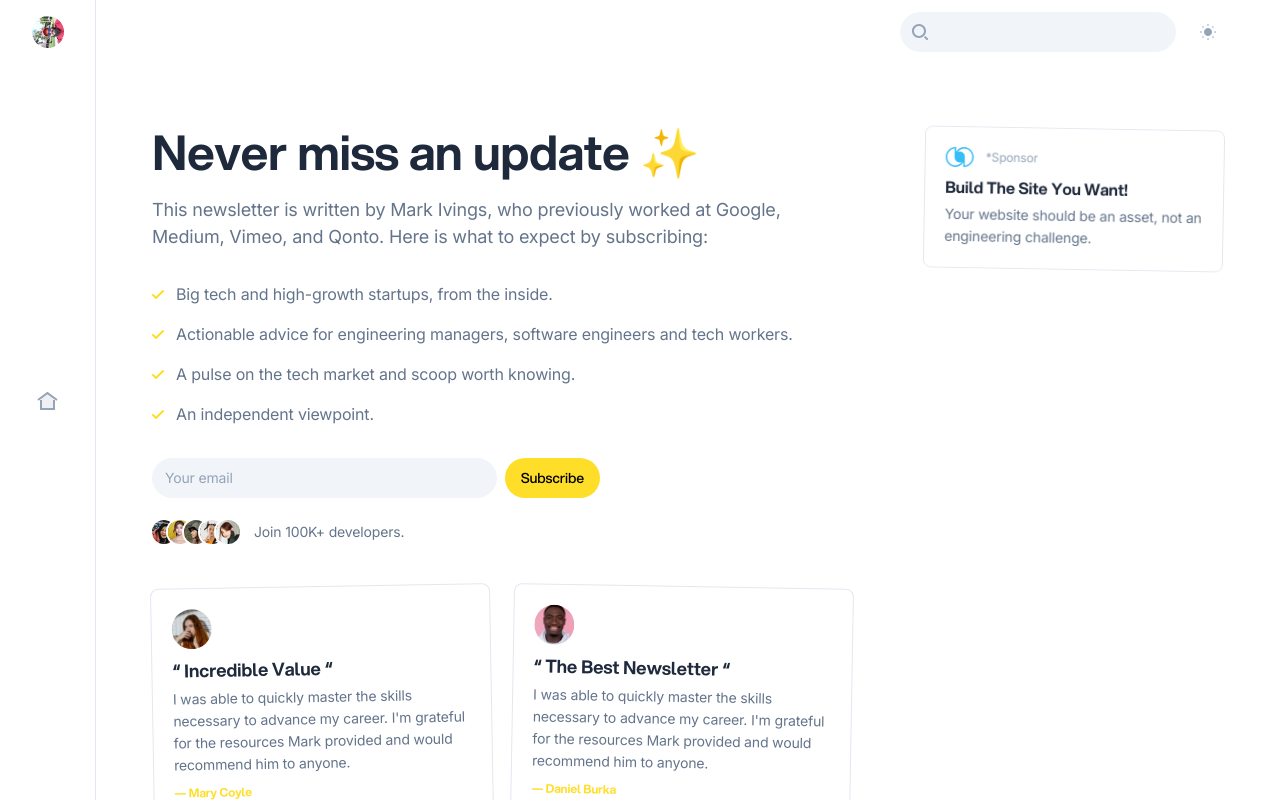
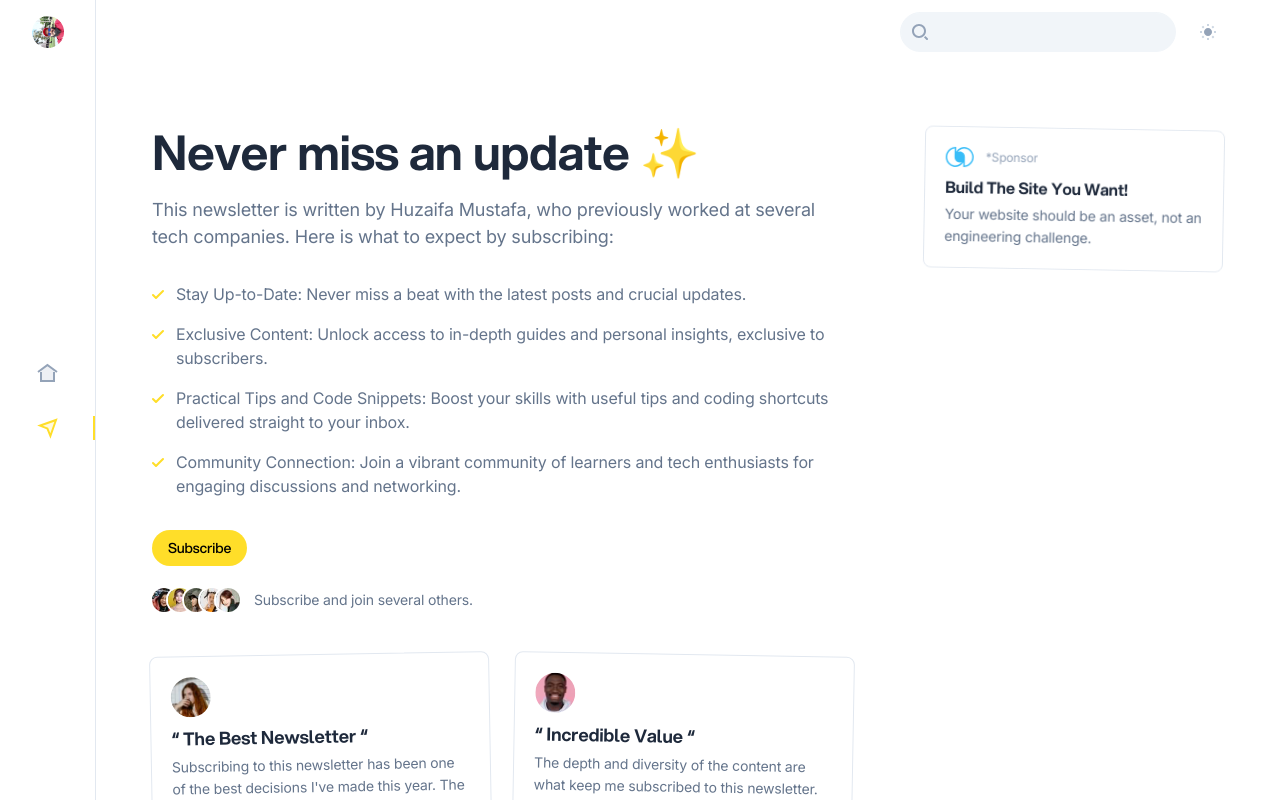
Before and after one commit to zaifastafa/huzaifa-blog, a Next.js app: page /subscribe in a window 1280 px wide. Shown: the top 800 px of the page. Built offline with nearby package versions, Linux system fonts and the light colour scheme.

Commit message:
fix route and subscription forms

```diff
--- a/app/[slug]/page.tsx
+++ b/app/[slug]/page.tsx
@@ -47,7 +47,7 @@ export default async function SinglePost({params}: {
                     {/* Back */}
                     <div className="mb-3">
                         <Link
-                            className="inline-flex text-custom-yellow-600 rounded-full border border-slate-200 dark:border-slate-800 dark:bg-gradient-to-t dark:from-slate-800 dark:to-slate-800/30"
+                            className="inline-flex text-custom-yellow-600 dark:text-custom-yellow-500 rounded-full border border-slate-200 dark:border-slate-800 dark:bg-gradient-to-t dark:from-slate-800 dark:to-slate-800/30"
                             href="/"
                         >
                             <span className="sr-only">Back</span>
@@ -63,7 +63,7 @@ export default async function SinglePost({params}: {
                         <header>
                             <div className="flex items-center justify-between mb-1">
                                 {/* Post date */}
-                                <div className="text-xs text-custom-yellow-600 darK:text-custom-yellow-500 uppercase">
+                                <div className="text-xs text-custom-yellow-600 dark:text-custom-yellow-500 uppercase">
                                     <span className="text-custom-yellow-500">—</span> <PostDate
                                     dateString={post.publishedAt}/> <span
                                     className="text-slate-400 dark:text-slate-600">·</span> {estimatedTime} minute{estimatedTime !== 1 && 's'} Read
--- a/app/subscribe/page.tsx
+++ b/app/subscribe/page.tsx
@@ -27,7 +27,7 @@ export default function Subscribe() {
               {/* Page content */}
               <div className="text-slate-500 dark:text-slate-400 space-y-8">
                 <p className="text-lg">
-                  This newsletter is written by Mark Ivings, who previously worked at Google, Medium, Vimeo, and Qonto. Here is what to expect
+                  This newsletter is written by Huzaifa Mustafa, who previously worked at several tech companies. Here is what to expect
                   by subscribing:
                 </p>
                 <ul className="space-y-4">
@@ -39,7 +39,7 @@ export default function Subscribe() {
                     >
                       <path d="M10.28 2.28L3.989 8.575 1.695 6.28A1 1 0 00.28 7.695l3 3a1 1 0 001.414 0l7-7A1 1 0 0010.28 2.28z" />
                     </svg>
-                    <span>Big tech and high-growth startups, from the inside.</span>
+                    <span>Stay Up-to-Date: Never miss a beat with the latest posts and crucial updates.</span>
                   </li>
                   <li className="flex items-start">
                     <svg
@@ -49,7 +49,7 @@ export default function Subscribe() {
                     >
                       <path d="M10.28 2.28L3.989 8.575 1.695 6.28A1 1 0 00.28 7.695l3 3a1 1 0 001.414 0l7-7A1 1 0 0010.28 2.28z" />
                     </svg>
-                    <span>Actionable advice for engineering managers, software engineers and tech workers.</span>
+                    <span>Exclusive Content: Unlock access to in-depth guides and personal insights, exclusive to subscribers.</span>
                   </li>
                   <li className="flex items-start">
                     <svg
@@ -59,7 +59,7 @@ export default function Subscribe() {
                     >
                       <path d="M10.28 2.28L3.989 8.575 1.695 6.28A1 1 0 00.28 7.695l3 3a1 1 0 001.414 0l7-7A1 1 0 0010.28 2.28z" />
                     </svg>
-                    <span>A pulse on the tech market and scoop worth knowing.</span>
+                    <span>Practical Tips and Code Snippets: Boost your skills with useful tips and coding shortcuts delivered straight to your inbox.</span>
                   </li>
                   <li className="flex items-start">
                     <svg
@@ -69,19 +69,15 @@ export default function Subscribe() {
                     >
                       <path d="M10.28 2.28L3.989 8.575 1.695 6.28A1 1 0 00.28 7.695l3 3a1 1 0 001.414 0l7-7A1 1 0 0010.28 2.28z" />
                     </svg>
-                    <span>An independent viewpoint.</span>
+                    <span>Community Connection: Join a vibrant community of learners and tech enthusiasts for engaging discussions and networking.</span>
                   </li>
                 </ul>
                 <div>
                   {/* Subscribe form */}
-                  <form>
-                    <div className="flex flex-col md:flex-row justify-center max-w-xs mx-auto md:max-w-md md:mx-0">
-                      <input
-                        type="email"
-                        className="form-input w-full mb-2 md:mb-0 md:mr-2"
-                        placeholder="Your email"
-                        aria-label="Your email\u2026"
-                      />
+                  <form id="sib-form" method="POST"
+                        action="https://b0f10eae.sibforms.com/serve/MUIFAN1uyP7tJt1oFXVpK3GjVcLETSWUFdMRAAzcNa6fnlk_Bn6U5oxXLDyXQhARRP2l3B1q7ev5bZA0NWazTJFN_g3JiTZoyIXUJtaOFqK1_dnzz5dsXuQUO3-mVzz78I6olkkhPmZfjD94V4rWOylEMtgCXlJt-iusn4VYKuBgpb5RXNg5ItWVSQY8NZWzpLqOvIF8Tcs6Vghl">
+
+                    <div className="flex flex-col md:flex-row max-w-xs mx-auto md:max-w-md md:mx-0">
                       <button className="btn text-black bg-custom-yellow-500 hover:bg-custom-yellow-600">
                         Subscribe
                       </button>
@@ -127,8 +123,9 @@ export default function Subscribe() {
                         alt="Avatar 05"
                       />
                     </div>
-                    <div className="text-sm text-slate-500 ml-3">Join 100K+ developers.</div>
+                    <div className="text-sm text-slate-500 ml-3">Subscribe and join several others.</div>
                   </div>
+
                 </div>
               </div>
             </section>
@@ -143,13 +140,12 @@ export default function Subscribe() {
                   <div className="flex flex-col h-full">
                     <div className="grow">
                       <Image className="rounded-full mb-2" src={Testimonial01} width={40} height={40} alt="Testimonial 01" />
-                      <div className="text-lg font-aspekta font-[650] mb-1">“ Incredible Value “</div>
+                      <div className="text-lg font-aspekta font-[650] mb-1">“ The Best Newsletter “</div>
                       <p className="text-sm text-slate-500 dark:text-slate-400 mb-2">
-                        I was able to quickly master the skills necessary to advance my career. I'm grateful for the resources Mark provided
-                        and would recommend him to anyone.
+                        Subscribing to this newsletter has been one of the best decisions I've made this year. The blend of personal insights, technical deep-dives, and practical tips is truly unique. I appreciate the variety and quality of content, it feels like a personal mentor guiding me through the world of technology. Each edition leaves me more enlightened and excited about the future of the tech industry
                       </p>
                     </div>
-                    <div className="text-xs font-aspekta font-[650] text-custom-yellow-500">— Mary Coyle</div>
+                    <div className="text-xs font-aspekta font-[650] text-custom-yellow-500">— Alexa Williams, Software Developer</div>
                   </div>
                 </a>
                 <a
@@ -159,13 +155,12 @@ export default function Subscribe() {
                   <div className="flex flex-col h-full">
                     <div className="grow">
                       <Image className="rounded-full mb-2" src={Testimonial02} width={40} height={40} alt="Testimonial 02" />
-                      <div className="text-lg font-aspekta font-[650] mb-1">“ The Best Newsletter “</div>
+                      <div className="text-lg font-aspekta font-[650] mb-1">“ Incredible Value “</div>
                       <p className="text-sm text-slate-500 dark:text-slate-400 mb-2">
-                        I was able to quickly master the skills necessary to advance my career. I'm grateful for the resources Mark provided
-                        and would recommend him to anyone.
+                        The depth and diversity of the content are what keep me subscribed to this newsletter. From the latest trends in Shopware to exclusive code snippets and the engaging community discussions, there's always something to look forward to in each issue. It's more than just a newsletter, it's a treasure trove of resources for any tech enthusiast.
                       </p>
                     </div>
-                    <div className="text-xs font-aspekta font-[650] text-custom-yellow-500">— Daniel Burka</div>
+                    <div className="text-xs font-aspekta font-[650] text-custom-yellow-500">— Daniel Smith, E-commerce Consultant</div>
                   </div>
                 </a>
               </div>
--- a/components/ui/side-navigation.tsx
+++ b/components/ui/side-navigation.tsx
@@ -45,7 +45,7 @@ export default function SideNavigation() {
               {/*    className={`w-full h-6 flex items-center justify-center relative after:absolute after:w-0.5 after:right-0 after:top-0 after:bottom-0 ${pathname === '/about'*/}
               {/*      ? 'text-custom-yellow-500 after:bg-custom-yellow-500'*/}
               {/*      : 'text-slate-400 hover:text-slate-500 dark:text-slate-500 dark:hover:text-slate-400'*/}
-              {/*    }`}                  */}
+              {/*    }`}*/}
               {/*  >*/}
               {/*    <span className="sr-only">About</span>*/}
               {/*    <svg className="fill-current" xmlns="http://www.w3.org/2000/svg" width="20" height="20">*/}
@@ -54,21 +54,21 @@ export default function SideNavigation() {
               {/*    </svg>*/}
               {/*  </Link>*/}
               {/*</li>*/}
-              {/*<li className="py-2">*/}
-              {/*  <Link*/}
-              {/*    href="/subscribe"*/}
-              {/*    className={`w-full h-6 flex items-center justify-center relative after:absolute after:w-0.5 after:right-0 after:top-0 after:bottom-0 ${pathname === '/subscribe'*/}
-              {/*      ? 'text-custom-yellow-500 after:bg-custom-yellow-500'*/}
-              {/*      : 'text-slate-400 hover:text-slate-500 dark:text-slate-500 dark:hover:text-slate-400'*/}
-              {/*      }`} */}
-              {/*  >*/}
-              {/*    <span className="sr-only">Subscribe</span>*/}
-              {/*    <svg className="fill-current" xmlns="http://www.w3.org/2000/svg" width="21" height="21">*/}
-              {/*      <path fillOpacity=".16" d="m13.4 18-3-7.4-7.4-3L19 2z" />*/}
-              {/*      <path d="M13.331 15.169 17.37 3.63 5.831 7.669l5.337 2.163 2.163 5.337Zm-3.699-3.801L.17 7.53 20.63.37l-7.161 20.461-3.837-9.463Z" />*/}
-              {/*    </svg>*/}
-              {/*  </Link>*/}
-              {/*</li>*/}
+              <li className="py-2">
+                <Link
+                  href="/subscribe"
+                  className={`w-full h-6 flex items-center justify-center relative after:absolute after:w-0.5 after:right-0 after:top-0 after:bottom-0 ${pathname === '/subscribe'
+                    ? 'text-custom-yellow-500 after:bg-custom-yellow-500'
+                    : 'text-slate-400 hover:text-slate-500 dark:text-slate-500 dark:hover:text-slate-400'
+                    }`}
+                >
+                  <span className="sr-only">Subscribe</span>
+                  <svg className="fill-current" xmlns="http://www.w3.org/2000/svg" width="21" height="21">
+                    <path fillOpacity=".16" d="m13.4 18-3-7.4-7.4-3L19 2z" />
+                    <path d="M13.331 15.169 17.37 3.63 5.831 7.669l5.337 2.163 2.163 5.337Zm-3.699-3.801L.17 7.53 20.63.37l-7.161 20.461-3.837-9.463Z" />
+                  </svg>
+                </Link>
+              </li>
             </ul>
           </nav>
         </div>
--- a/components/widget-newsletter.tsx
+++ b/components/widget-newsletter.tsx
@@ -7,7 +7,8 @@ import Avatar05 from '@/public/images/avatar-05.jpg'
 
 export default function WidgetNewsletter() {
     return (
-    <div className="rounded-lg border border-slate-200 dark:border-slate-800 dark:bg-gradient-to-t dark:from-slate-800 dark:to-slate-800/30 odd:rotate-1 even:-rotate-1 p-5">
+        <div
+            className="rounded-lg border border-slate-200 dark:border-slate-800 dark:bg-gradient-to-t dark:from-slate-800 dark:to-slate-800/30 odd:rotate-1 even:-rotate-1 p-5">
             <div className="text-center mb-1">
                 <div className="inline-flex -space-x-3 -ml-0.5">
                     <Image
@@ -51,17 +52,12 @@ export default function WidgetNewsletter() {
                 <div className="font-aspekta font-[650] mb-1">Never miss an update!</div>
                 <p className="text-sm text-slate-500 dark:text-slate-400">Subscribe and join several others.</p>
             </div>
-      <form>
-        <div className="mb-2">
-          <label className="sr-only" htmlFor="newsletter">
-            Your email…
-          </label>
-          <input id="newsletter" type="email" className="form-input py-1 w-full" placeholder="Your email…" />
-        </div>
-        <button className="btn-sm w-full bg-custom-yellow-500 hover:bg-custom-yellow-600 text-black" type="submit">
+            <form id="sib-form" method="POST"
+                  action="https://b0f10eae.sibforms.com/serve/MUIFAN1uyP7tJt1oFXVpK3GjVcLETSWUFdMRAAzcNa6fnlk_Bn6U5oxXLDyXQhARRP2l3B1q7ev5bZA0NWazTJFN_g3JiTZoyIXUJtaOFqK1_dnzz5dsXuQUO3-mVzz78I6olkkhPmZfjD94V4rWOylEMtgCXlJt-iusn4VYKuBgpb5RXNg5ItWVSQY8NZWzpLqOvIF8Tcs6Vghl">
+                <button className="btn-sm w-full bg-custom-yellow-500 hover:bg-custom-yellow-600 text-black"
+                        type="submit">
                     Subscribe
                 </button>
-
             </form>
         </div>
     )
--- a/contentlayer.config.js
+++ b/contentlayer.config.js
@@ -37,7 +37,7 @@ const Post = defineDocumentType(() => ({
   computedFields: {
     slug: {
       type: 'string',
-      resolve: (doc) => slugify(doc.title, {lower: true}),
+      resolve: (doc) => slugify(doc.title, {lower: true, strict: true}),
     }
   },
 }))
```
Also changed, not shown: app/page.tsx (+4 -3 lines), app/post-item.tsx (+7 -0 lines), content/aboutme.mdx (+7 -8 lines). Lines whose indentation alone changed are shown as unchanged.
